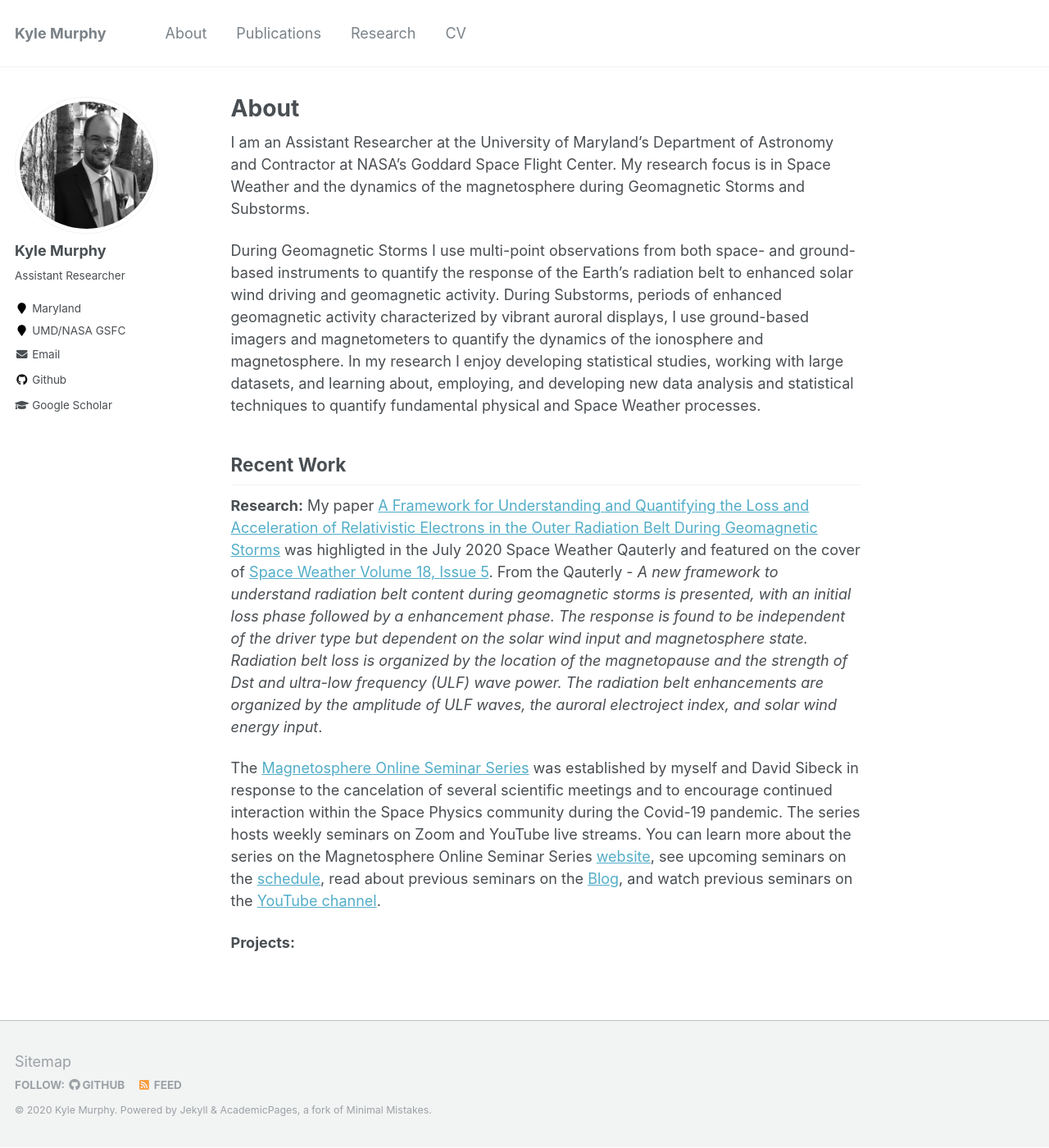
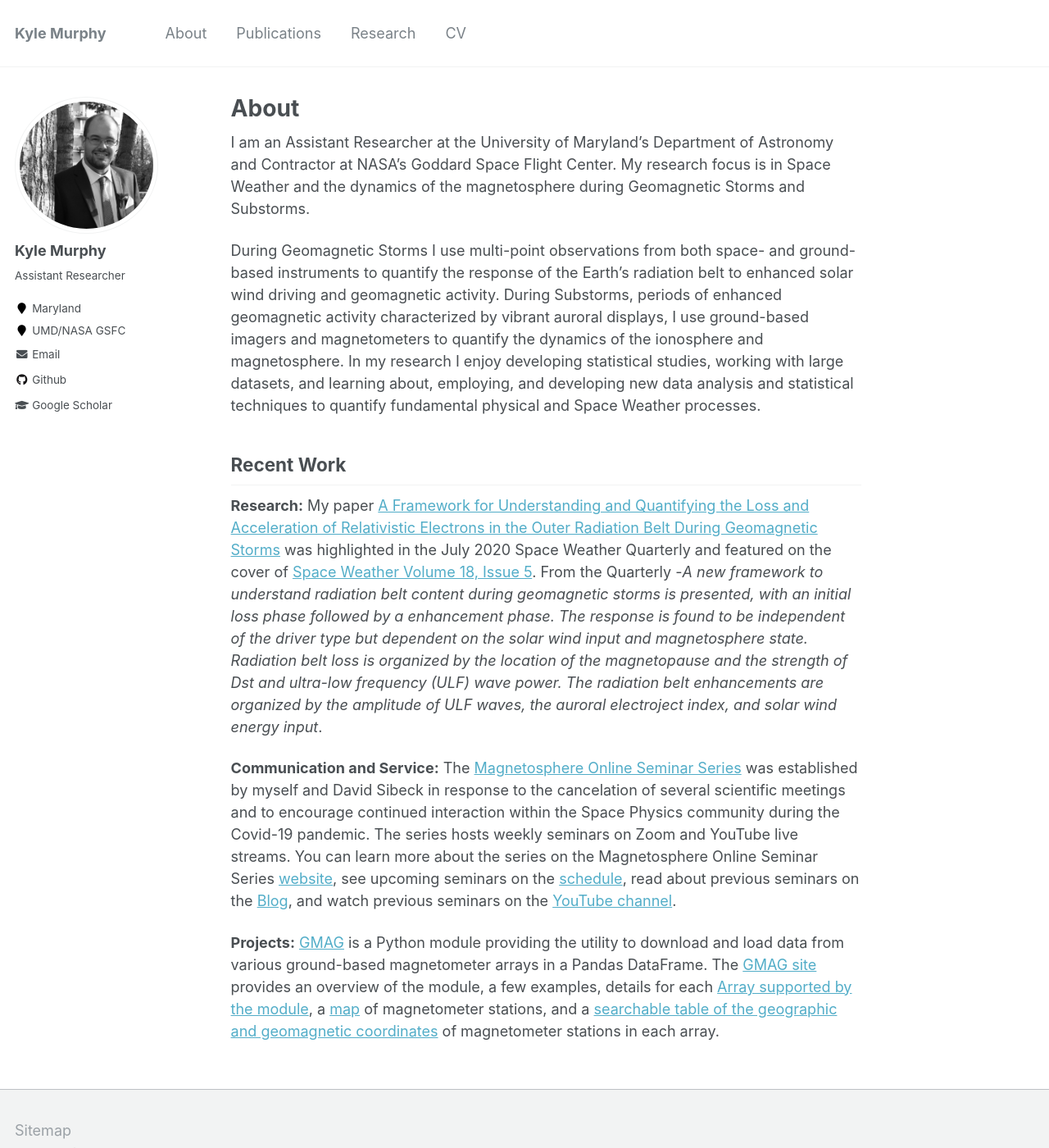
Before and after one commit to kylermurphy/kylermurphy.github.io, a Jekyll site: the page built from _pages/about.md, in a window 1280 px wide and 1400 px high. Shown: the whole window at 82% size. Built offline with Jekyll 4.4.1, drawn with Linux system fonts in a browser that asks for light colours.

Commit message:
Update about.md

```diff
--- a/_pages/about.md
+++ b/_pages/about.md
@@ -14,11 +14,11 @@ During Geomagnetic Storms I use multi-point observations from both space- and gr
 
 ## Recent Work
 
-**Research:** My paper [A Framework for Understanding and Quantifying the Loss and Acceleration of Relativistic Electrons in the Outer Radiation Belt During Geomagnetic Storms][1] was highligted in the July 2020 Space Weather Qauterly and featured on the cover of [Space Weather Volume 18, Issue 5][2]. From the Qauterly - *A new framework to understand radiation belt content during geomagnetic storms is presented, with an initial loss phase followed by a enhancement phase. The response is found to be independent of the driver type but dependent on the solar wind input and magnetosphere state. Radiation belt loss is organized by the location of the magnetopause and the strength of Dst and ultra-low frequency (ULF) wave power. The radiation belt enhancements are organized by the amplitude of ULF waves, the auroral electroject index, and solar wind energy input*.
+**Research:** My paper [A Framework for Understanding and Quantifying the Loss and Acceleration of Relativistic Electrons in the Outer Radiation Belt During Geomagnetic Storms][1] was highlighted in the July 2020 Space Weather Quarterly  and featured on the cover of [Space Weather Volume 18, Issue 5][2]. From the Quarterly  -_A new framework to understand radiation belt content during geomagnetic storms is presented, with an initial loss phase followed by a enhancement phase. The response is found to be independent of the driver type but dependent on the solar wind input and magnetosphere state. Radiation belt loss is organized by the location of the magnetopause and the strength of Dst and ultra-low frequency (ULF) wave power. The radiation belt enhancements are organized by the amplitude of ULF waves, the auroral electroject index, and solar wind energy input_.
 
-The [Magnetosphere Online Seminar Series][3] was established by myself and David Sibeck in response to the cancelation of several scientific meetings and to encourage continued interaction within the Space Physics community during the Covid-19 pandemic. The series hosts weekly seminars on Zoom and YouTube live streams. You can learn more about the series on the Magnetosphere Online Seminar Series [website][3], see upcoming seminars on the [schedule][4], read about previous seminars on the [Blog][5], and watch previous seminars on the [YouTube channel][6].
+**Communication and Service:** The [Magnetosphere Online Seminar Series][3] was established by myself and David Sibeck in response to the cancelation of several scientific meetings and to encourage continued interaction within the Space Physics community during the Covid-19 pandemic. The series hosts weekly seminars on Zoom and YouTube live streams. You can learn more about the series on the Magnetosphere Online Seminar Series [website][3], see upcoming seminars on the [schedule][4], read about previous seminars on the [Blog][5], and watch previous seminars on the [YouTube channel][6].
 
-**Projects:**
+**Projects:** [GMAG][7] is a Python module providing the utility to download and load data from various ground-based magnetometer arrays in a Pandas DataFrame. The [GMAG site][8] provides an overview of the module, a few examples, details for each [Array supported by the module][9], a [map][10] of magnetometer stations, and a [searchable table of the geographic and geomagnetic coordinates][11] of magnetometer stations in each array.
 
 
 
@@ -28,3 +28,8 @@ The [Magnetosphere Online Seminar Series][3] was established by myself and David
 [4]:https://msolss.github.io/MagSeminars/schedule.html
 [5]:https://msolss.github.io/MagSeminars/blog.html
 [6]:https://www.youtube.com/channel/UCNlOK9mCmI3V111EHQRCuEQ?view_as=subscriber
+[7]:https://github.com/kylermurphy/gmag
+[8]:https://kylermurphy.github.io/gmag/
+[9]:https://kylermurphy.github.io/gmag/arrays
+[10]:https://kylermurphy.github.io/gmag/stations
+[11]:https://kylermurphy.github.io/gmag/cgm_2000.html
```
